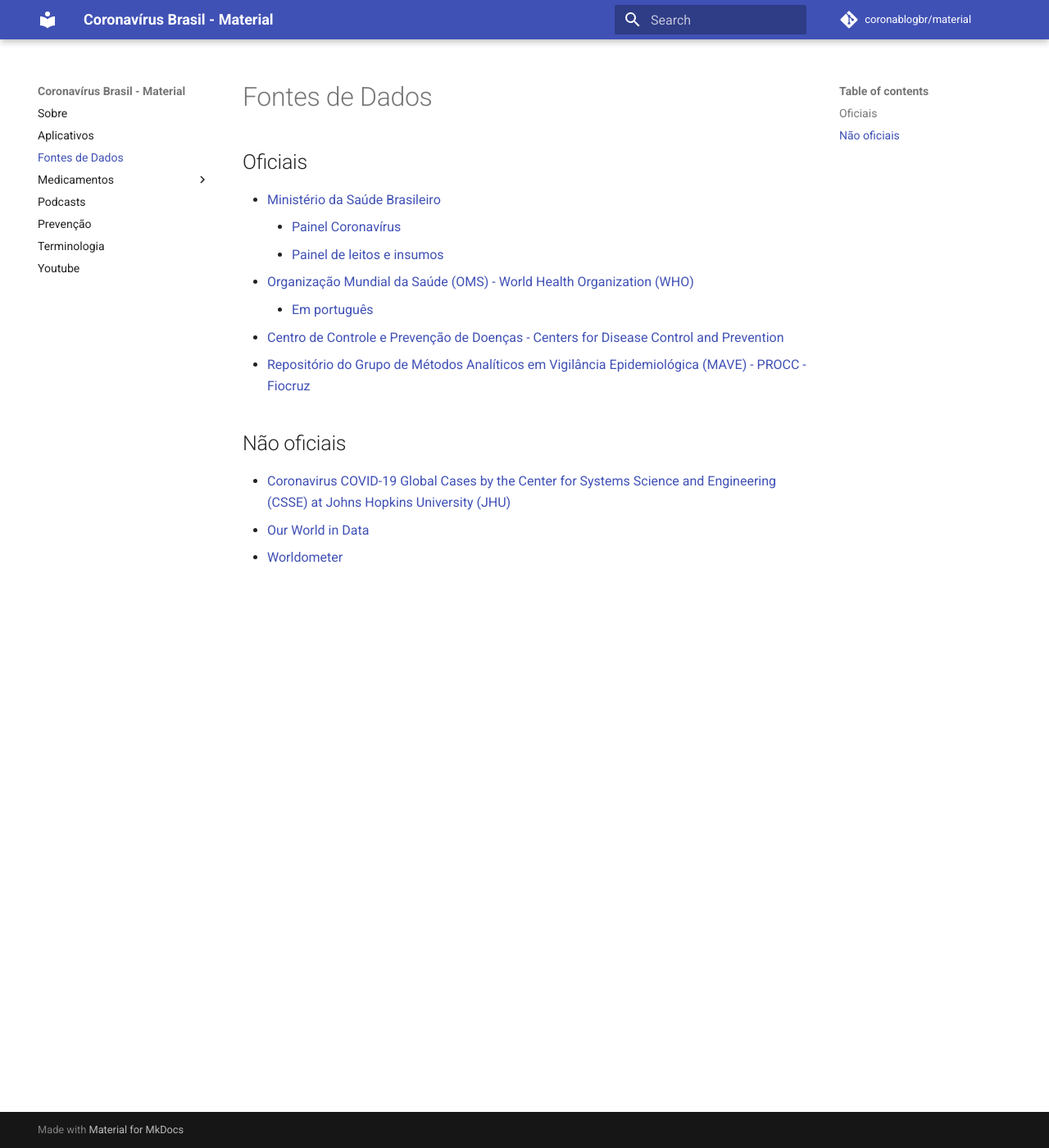
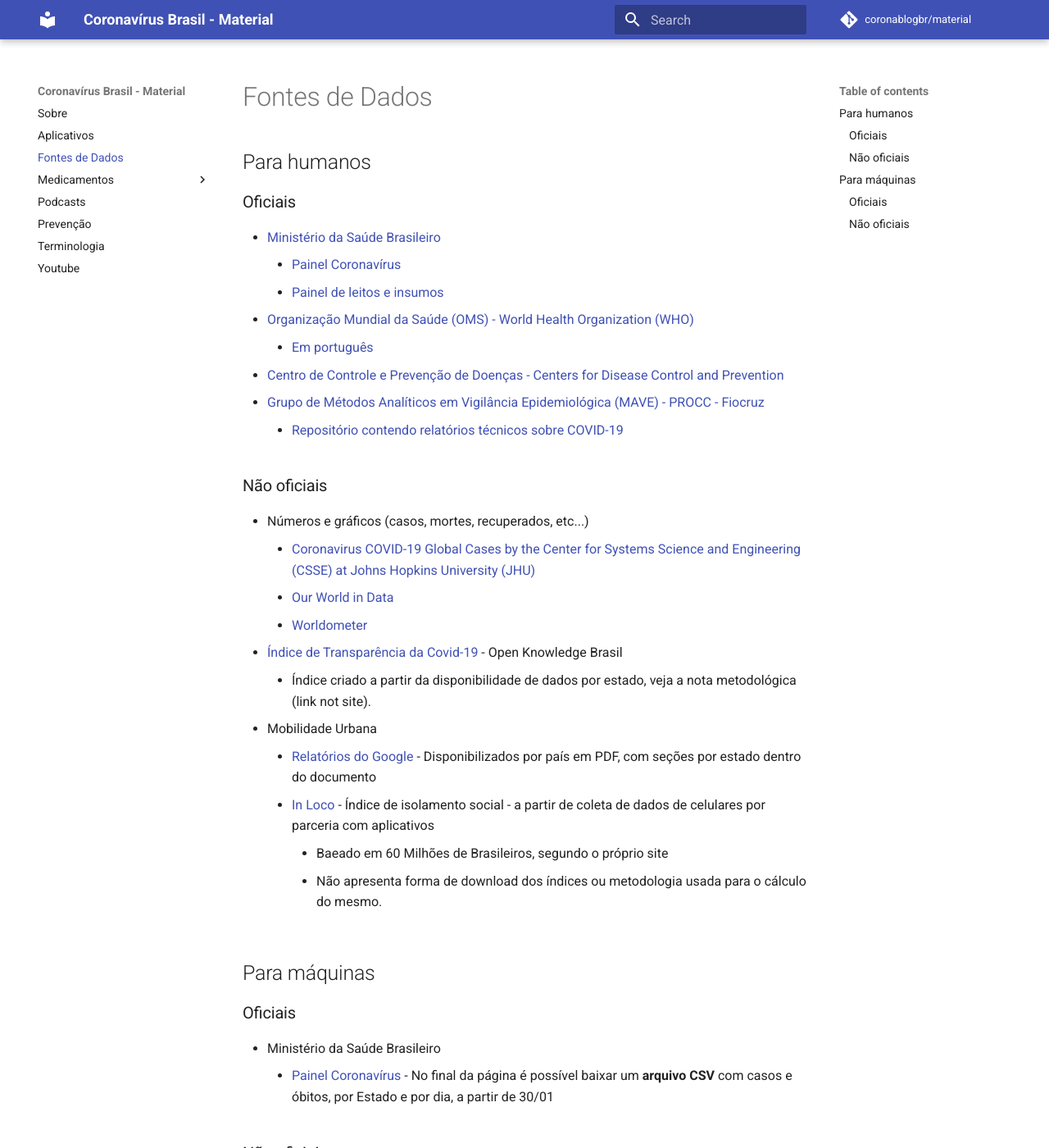
Before and after one commit to coronablogbr/material, an MkDocs documentation site: the page built from docs/fontes-de-dados.md, in a window 1280 px wide and 1400 px high. Shown: the whole window at 82% size. Built offline with MkDocs 1.6.1 and Material for MkDocs 9.7.7, drawn with Linux system fonts in a browser that asks for light colours; comment, search, counter and statistics services are not loaded; some of the changed text lies outside the part shown.

Commit message:
Mais fontes de dados, separação entre dados para humanos e máquinas

```diff
--- a/docs/fontes-de-dados.md
+++ b/docs/fontes-de-dados.md
@@ -1,6 +1,8 @@
 # Fontes de Dados
 
-## Oficiais
+## Para humanos
+
+### Oficiais
 
 - [Ministério da Saúde Brasileiro](https://saude.gov.br/)
     - [Painel Coronavírus](https://covid.saude.gov.br/)
@@ -8,10 +10,33 @@
 - [Organização Mundial da Saúde (OMS) - World Health Organization (WHO)](https://www.who.int/emergencies/diseases/novel-coronavirus-2019)
     - [Em português](https://www.who.int/eportuguese/countries/bra/pt/)
 - [Centro de Controle e Prevenção de Doenças - Centers for Disease Control and Prevention](https://www.cdc.gov/coronavirus/2019-ncov/)
-- [Repositório do Grupo de Métodos Analíticos em Vigilância Epidemiológica (MAVE) - PROCC - Fiocruz](https://gitlab.procc.fiocruz.br/mave/repo)
+- [Grupo de Métodos Analíticos em Vigilância Epidemiológica (MAVE) - PROCC - Fiocruz](https://covid-19.procc.fiocruz.br/)
+    - [Repositório contendo relatórios técnicos sobre COVID-19](https://gitlab.procc.fiocruz.br/mave/repo)
 
-## Não oficiais
+### Não oficiais
 
-- [Coronavirus COVID-19 Global Cases by the Center for Systems Science and Engineering (CSSE) at Johns Hopkins University (JHU)](https://gisanddata.maps.arcgis.com/apps/opsdashboard/index.html#/bda7594740fd40299423467b48e9ecf6)
-- [Our World in Data](https://ourworldindata.org/coronavirus)
-- [Worldometer](https://www.worldometers.info/coronavirus/)
+- Números e gráficos (casos, mortes, recuperados, etc...)
+    - [Coronavirus COVID-19 Global Cases by the Center for Systems Science and Engineering (CSSE) at Johns Hopkins University (JHU)](https://gisanddata.maps.arcgis.com/apps/opsdashboard/index.html#/bda7594740fd40299423467b48e9ecf6)
+    - [Our World in Data](https://ourworldindata.org/coronavirus)
+    - [Worldometer](https://www.worldometers.info/coronavirus/)
+- [Índice de Transparência da Covid-19](https://transparenciacovid19.ok.org.br/) - Open Knowledge Brasil
+    - Índice criado a partir da disponibilidade de dados por estado, veja a nota metodológica (link not site).
+- Mobilidade Urbana
+    - [Relatórios do Google](https://www.google.com/covid19/mobility/) - Disponibilizados por país em PDF, com seções por estado dentro do documento
+    - [In Loco](https://www.inloco.com.br/pt/) - Índice de isolamento social - a partir de coleta de dados de celulares por parceria com aplicativos
+        - Baeado em 60 Milhões de Brasileiros, segundo o próprio site
+        - Não apresenta forma de download dos índices ou metodologia usada para o cálculo do mesmo.
+
+## Para máquinas
+
+### Oficiais
+
+- Ministério da Saúde Brasileiro
+    - [Painel Coronavírus](https://covid.saude.gov.br/) - No final da página é possível baixar um **arquivo CSV** com casos e óbitos, por Estado e por dia, a partir de 30/01
+
+### Não oficiais
+
+- [Brasil.io](https://brasil.io/dataset/covid19/caso)
+    - Compilado de casos por cidade e por estado, baseado nos boletins das secretarias de saúde estaduais
+    - Compilado de óbitos registrados por cartórios, confirmados e suspeitos de covid-19
+    - Disponível através de **CSV ou REST API**
```
